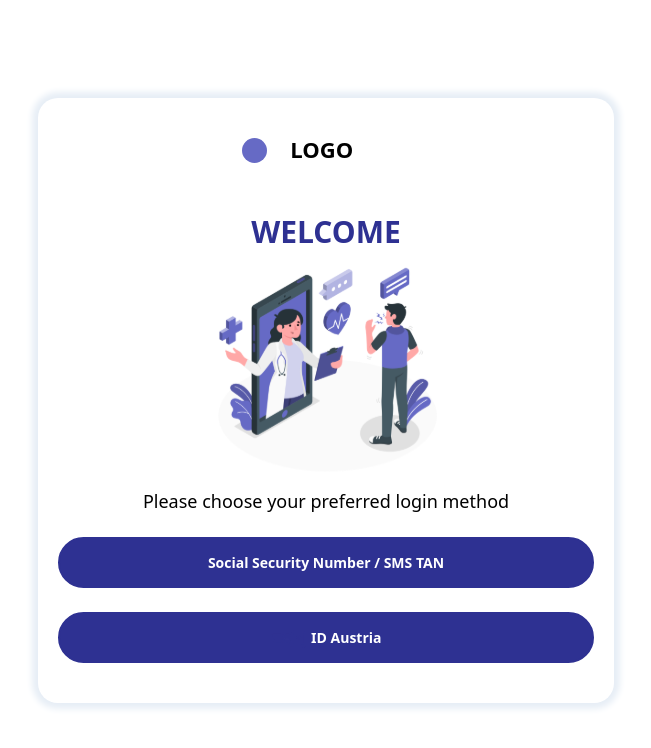
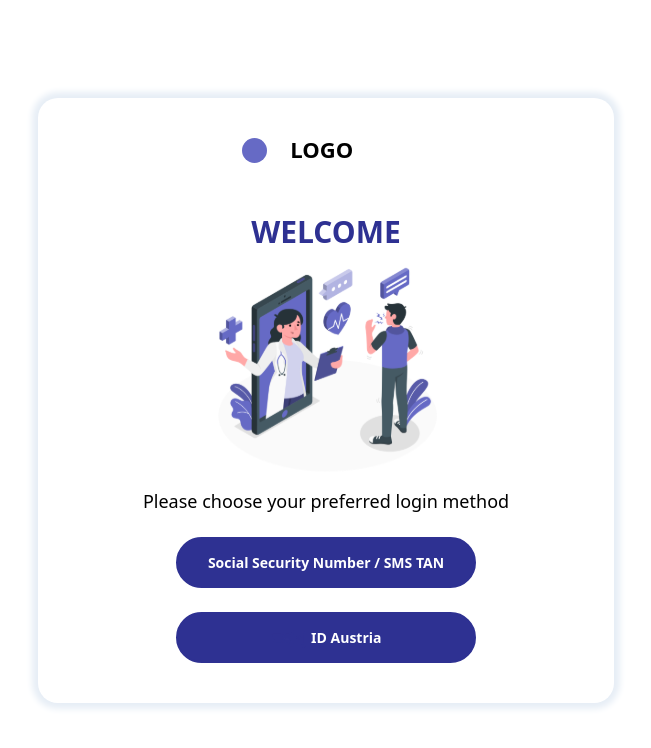
Before and after one commit to gautamyadavsgit/hofstatter, a Vue app: page / in a window 1280 px wide. Shown: the top 748 px of the page, without its empty margins (314-965 px from the left). Built offline with nearby package versions, Linux system fonts and the light colour scheme.

Commit message:
changes saved

```diff
--- a/src/components/Login/WelCome.vue
+++ b/src/components/Login/WelCome.vue
@@ -58,12 +58,12 @@
             Please choose your preferred login method
           </h3>
         </div>
-        <div class="m-auto mt-6 w-full">
+        <div class="m-auto mt-6 w-[300px]">
           <router-link to="/sms-login" class="main-button">
             Social Security Number / SMS TAN
           </router-link>
         </div>
-        <div class="m-auto mt-6 w-full">
+        <div class="m-auto mt-6 w-[300px]">
           <router-link to="/austria-login" class="main-button">
             <span>
               <svg
```
Also changed, not shown: 1 other file (tests, documents, lock files or other folders).
